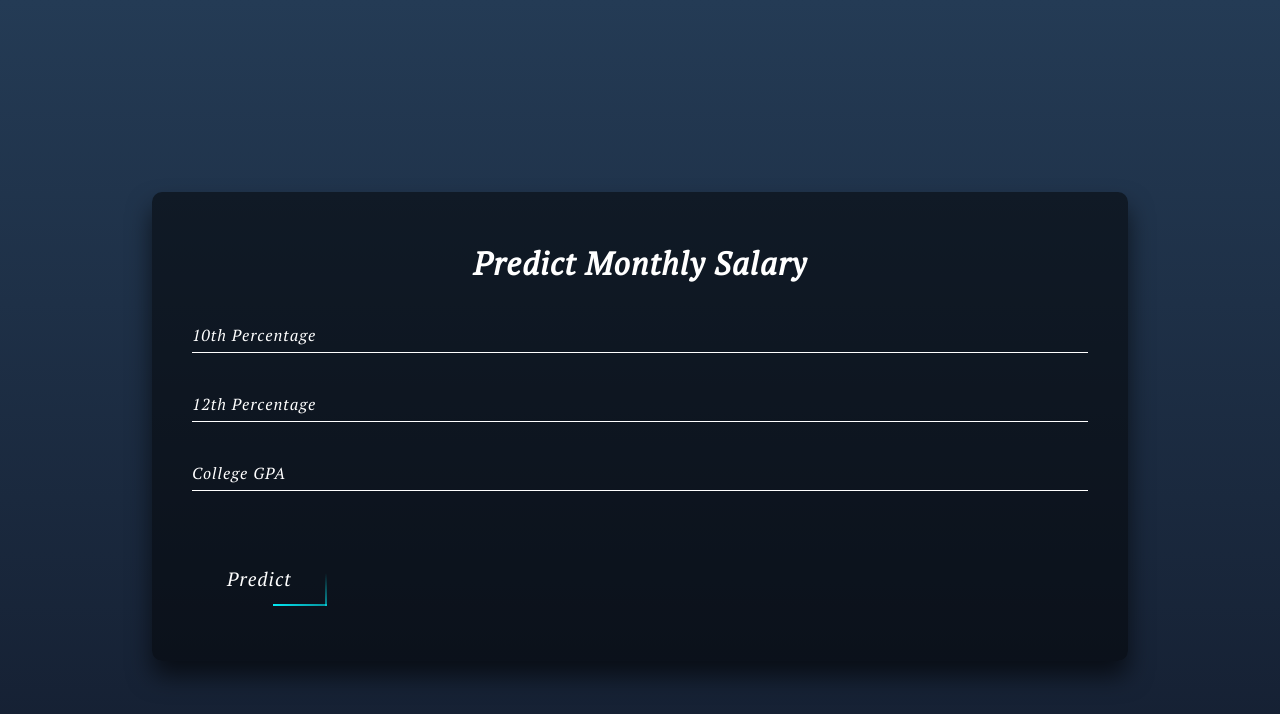
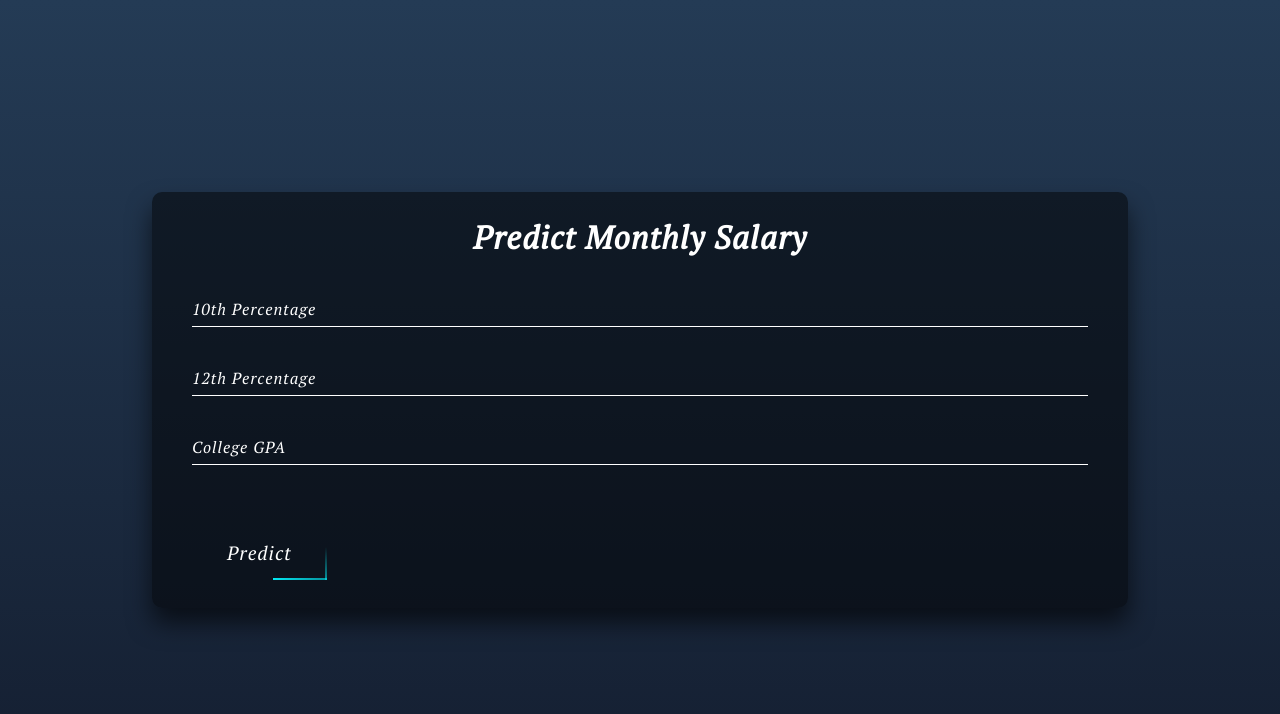
Before and after one commit to naumankazi/heroku_template2, a Flask app: page / in a window 1280 px wide. Shown: the top 714 px of the page. Run offline with Flask 2, Linux system fonts and the light colour scheme; parts of the project's set-up code (start-up, migrations or seed data) failed here and were passed over.

Commit message:
Update form2.html

```diff
--- a/templates/form2.html
+++ b/templates/form2.html
@@ -24,6 +24,7 @@ body {
 
 .login-form {
   top: 24%;
+  bottom: 24%;
   position: absolute;
   left: 5%;
   right: 5%;
```
